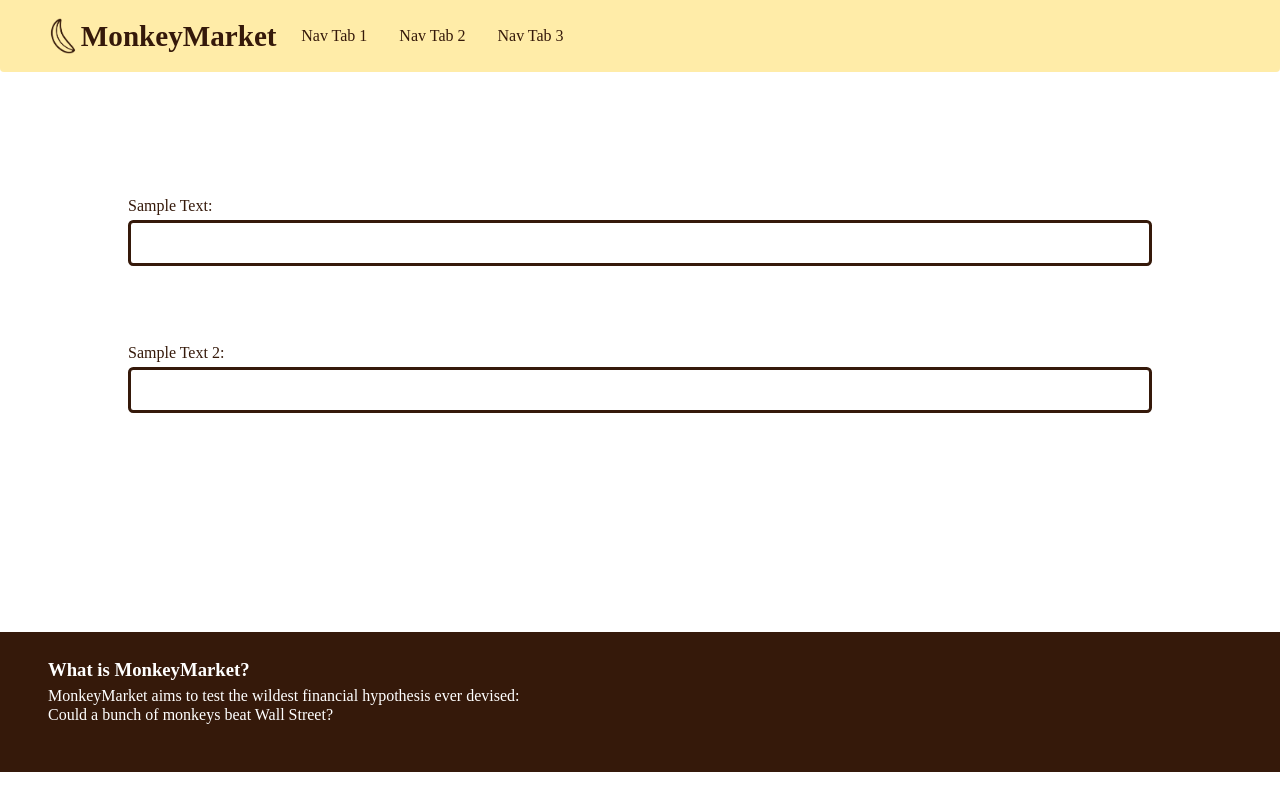
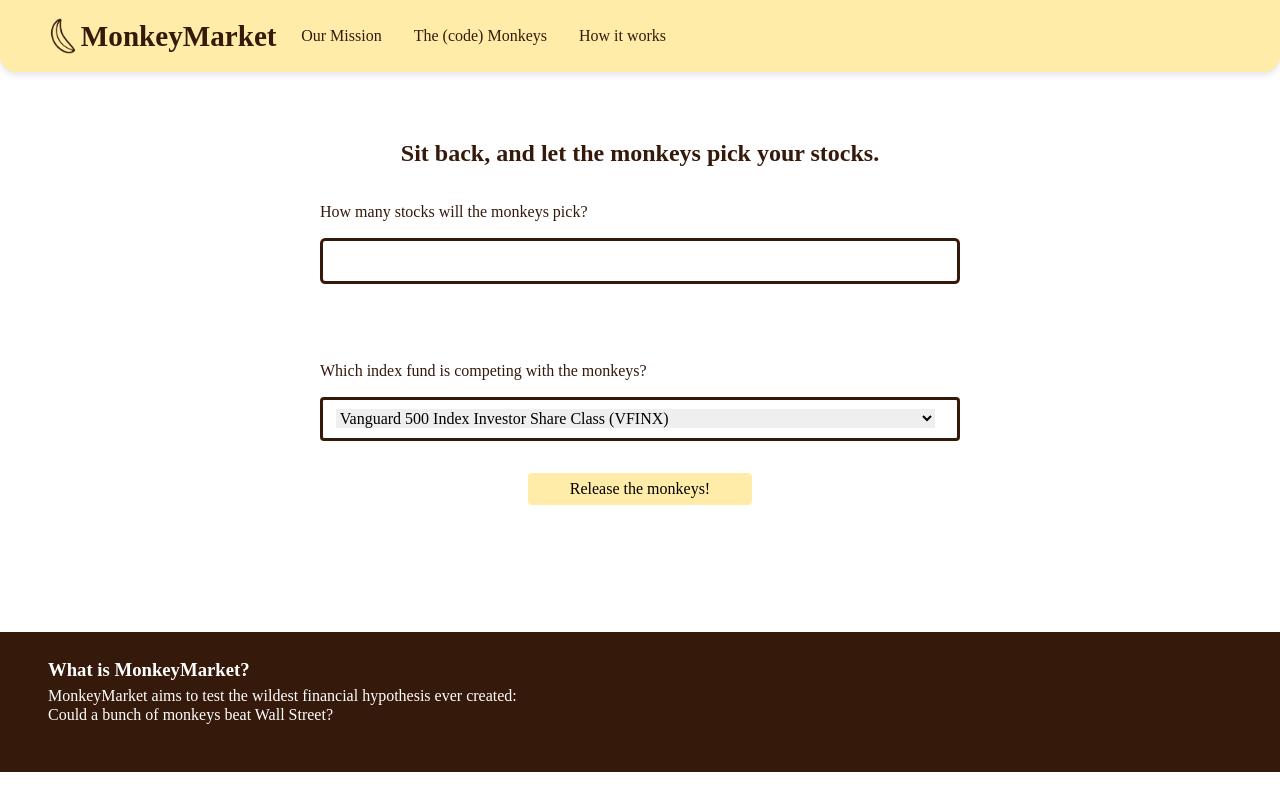
Before and after one commit to rpremi12/MonkeyMarket, a plain HTML site: page index.html in a window 1280 px wide. Drawn offline with Linux system fonts and the light colour scheme; a web font is replaced by a local one.

Commit message:
Updates to CSS
More styling added for drop-down, button, and text fields

TO-DO:
finish drop-down menu styling

```diff
--- a/index.html
+++ b/index.html
@@ -19,25 +19,39 @@
 
             <nav>
                 <ul>
-                    <li>Nav Tab 1</li>
-                    <li>Nav Tab 2</li>
-                    <li>Nav Tab 3</li>
+                    <li>Our Mission</li>
+                    <li>The (code) Monkeys</li>
+                    <li>How it works</li>
                 </ul>
             </nav>
         </section> <!-- end of navbar div-->
 
-        <section class="main-body">
-                    <p>Sample Text:</p>
-                    <input type="text">
 
-                    <p>Sample Text 2:</p>
-                    <input type="text">
-        </section>
+        <section class="main-body"> <!-- Beginning of main-body div, main content goes here! -->
+            <h2>Sit back, and let the monkeys pick your stocks.</h2>
+
+            <p>How many stocks will the monkeys pick?</p>
+            <input type="text">
+
+            <p>Which index fund is competing with the monkeys?</p>
+
+            <div class="custom-select"> <!-- Select an index fund -->
+                <select name="fund">
+                    <option value="">Vanguard 500 Index Investor Share Class (VFINX)</option>
+                    <option value="">Fidelity 500 Index Fund (FXAIX)</option>
+                    <option value="">Schwab S&P 500 Index Fund (SWPPX)</option>
+                    <option value="">iShares S&P 500 Index Fund (BSPAX)</option>
+                    <option value="">T. Rowe Price Equity Index 500 Fund (PREIX)</option>
+                </select>
+            </div>
+
+            <button class="custom-button">Release the monkeys!</button> <!-- runs the program -->
+        </section> <!-- End of main-body section -->
 
         <footer class="footer">
             <div class="footer-text">
                 <h3>What is MonkeyMarket?</h3>
-                <p>MonkeyMarket aims to test the wildest financial hypothesis ever devised: Could a bunch of monkeys beat Wall Street?</p>
+                <p>MonkeyMarket aims to test the wildest financial hypothesis ever created: Could a bunch of monkeys beat Wall Street?</p>
             </div>
         </footer>
 
--- a/styles.css
+++ b/styles.css
@@ -29,6 +29,7 @@ ul {
     position: sticky;
     flex-direction: column;
     background-color: var(--pastel_yellow);
+    box-shadow: 0 .2em .4em  rgba(0, 0, 0, .10);
     border-radius: 0 0 1em 1em;
 }
 
@@ -65,15 +66,20 @@ ul {
     flex: 1;
     flex-direction: column;
     justify-content: center;
-    width: 80%;
+    width: 50%;
     padding: 2em 0 5em 0;
     background-color: #FFF;
     height: 35vmax;
 }
 
+.main-body h2 {
+    margin-left: auto;
+    margin-right: auto;
+}
+
 
 .main-body p {
-    margin-bottom: .25em;
+    margin-bottom: 1em;
 }
 
 .main-body input {
@@ -88,6 +94,53 @@ ul {
     padding: .1em .25em .1em .25em;
     color: var(--main_brown);
 }
+
+.custom-select {
+    color: var(--main_brown);
+    line-height: 1.3;
+    padding: .6em 1.4em .5em .8em;
+    border: 3px solid var(--main_brown);
+    border-radius: .25em;
+    overflow: hidden;
+}
+
+.custom-select::-ms-expand {
+    display: none;
+}
+.custom-select:hover {
+    border-color: #888;
+    display: block;
+}
+.custom-select:focus {
+    border-color: #aaa;
+    box-shadow: 0 0 1px 3px rgba(59, 153, 252, .7);
+    color: #222;
+    outline: none;
+}
+.custom-select option {
+    font-weight:normal;
+}
+
+.custom-select select {
+    width: 100%;
+    border: none;
+}
+
+.custom-button {
+    z-index: 2;
+    width: 35%;
+    height: 2em;
+    margin: 2em auto 2em auto;
+    border: none;
+    border-radius: .25em;
+    background-color: var(--pastel_yellow);
+}
+
+button:hover {
+    background-color: var(--main_brown);
+    color: white;
+}
+
 
 footer {
     width: 100%;
@@ -110,7 +163,7 @@ footer {
     width: 65%;
 }
 
-/* Tablet sized screens */
+/* Desktop + Tablet sized screens */
 @media only screen and (min-width: 600px) {
 
     html {
@@ -120,7 +173,7 @@ footer {
     .navbar {
         flex-direction: row;
         align-content: baseline;
-        border-radius: 0 0 .25em .25em;
+        border-radius: 0 0 1em 1em;
     }
 
     .navbar nav {
@@ -145,9 +198,6 @@ footer {
         width: 15%;
     }
 
-
-
-
     footer {
         margin-top: auto;
         bottom: initial;
@@ -158,9 +208,3 @@ footer {
 
 
 }
-
-
-/* Desktop size screens */
-@media only screen and (min-width: 992px) {
-
-}
```
